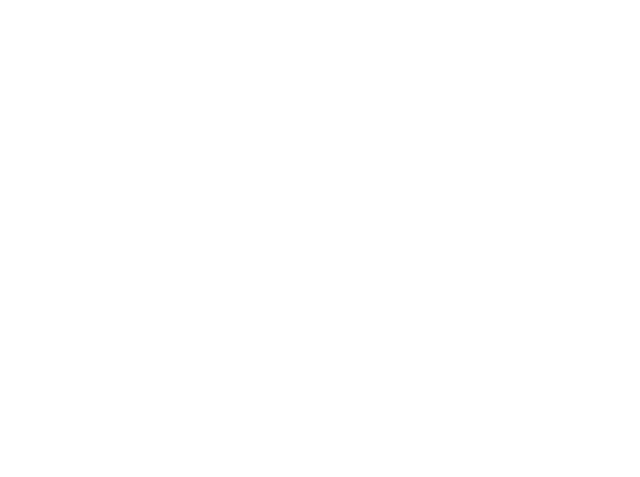
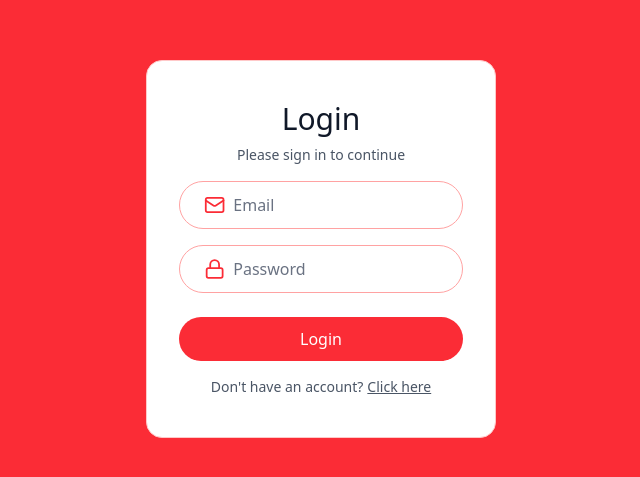
Before and after one commit to Kailashk-26/Gigflow, a React app in the folder Frontend/: page /state in a window 1280 px wide. Before the commit this address had no page. Shown: the part 151-628 px from the top of the page, without its empty margins (319-959 px from the left). Built offline with nearby package versions, Linux system fonts and the light colour scheme; the HTML template or start-up script is replaced by a standard one.

Commit message:
login page created

```diff
--- a/Frontend/src/App.jsx
+++ b/Frontend/src/App.jsx
@@ -1,3 +1,4 @@
+import Login from "./components/Login";
 import Home from "./pages/Home"
 import { Route, Routes } from "react-router-dom";
 
@@ -6,6 +7,7 @@
     <>
       <Routes>
         <Route path='/' element={<Home/>}/>
+        <Route path='/state' element={<Login/>}/>
       </Routes>
     </>
   )
--- a/Frontend/src/components/Login.jsx
+++ b/Frontend/src/components/Login.jsx
@@ -0,0 +1,140 @@
+import { Lock, MailIcon, User2Icon } from "lucide-react";
+import { useState } from "react";
+import { useSearchParams } from "react-router-dom";
+
+const Login = () => {
+  const [searchParams, setSearchParams] = useSearchParams();
+  const state = searchParams.get("state") || "login";
+
+  const [formData, setFormData] = useState({
+    name: "",
+    email: "",
+    password: "",
+  });
+
+  const handleSubmit = (e) => {
+    e.preventDefault();
+    console.log(state, formData);
+  };
+
+  const handleChange = (e) => {
+    const { name, value } = e.target;
+    setFormData((prev) => ({ ...prev, [name]: value }));
+  };
+
+  return (
+    <div
+      className={`min-h-screen flex items-center justify-center px-4 transition-colors duration-300 ${
+        state === "login" ? "bg-red-500" : "bg-white"
+      }`}
+    >
+      <form
+        onSubmit={handleSubmit}
+        className={`w-87.5 text-center rounded-2xl px-8 border transition-colors duration-300 ${
+          state === "login"
+            ? "bg-white border-red-200"
+            : "bg-red-500 border-red-400"
+        }`}
+      >
+        <h1
+          className={`text-3xl mt-10 font-medium ${
+            state === "login" ? "text-gray-900" : "text-white"
+          }`}
+        >
+          {state === "login" ? "Login" : "Sign up"}
+        </h1>
+
+        <p
+          className={`text-sm mt-2 ${
+            state === "login" ? "text-gray-600" : "text-red-100"
+          }`}
+        >
+          Please sign in to continue
+        </p>
+
+        {/* Name (Register only) */}
+        {state !== "login" && (
+          <div className="flex items-center mt-6 w-full bg-white border border-red-300 h-12 rounded-full overflow-hidden pl-6 gap-2">
+            <User2Icon className="text-red-500" />
+            <input
+              type="text"
+              name="name"
+              placeholder="Name"
+              className="w-full bg-transparent text-gray-800 placeholder-gray-500 outline-none"
+              value={formData.name}
+              onChange={handleChange}
+              required
+            />
+          </div>
+        )}
+
+       <div
+          className={`flex items-center w-full mt-4 h-12 rounded-full overflow-hidden pl-6 gap-2 border ${
+            state === "login"
+              ? "bg-white border-red-300"
+              : "bg-white border-red-300"
+          }`}
+        >
+          <MailIcon className="text-red-500" />
+          <input
+            type="email"
+            name="email"
+            placeholder="Email"
+            className="w-full bg-transparent text-gray-800 placeholder-gray-500 outline-none"
+            value={formData.email}
+            onChange={handleChange}
+            required
+          />
+        </div>
+
+        <div
+          className={`flex items-center mt-4 w-full h-12 rounded-full overflow-hidden pl-6 gap-2 border ${
+            state === "login"
+              ? "bg-white border-red-300"
+              : "bg-white border-red-300"
+          }`}
+        >
+          <Lock className="text-red-500" />
+          <input
+            type="password"
+            name="password"
+            placeholder="Password"
+            className="w-full bg-transparent text-gray-800 placeholder-gray-500 outline-none"
+            value={formData.password}
+            onChange={handleChange}
+            required
+          />
+        </div>
+
+        <button
+          type="submit"
+          className={`mt-6 w-full h-11 rounded-full transition ${
+            state === "login"
+              ? "bg-red-500  text-white hover:bg-red-400"
+              : "bg-white text-red-600 hover:bg-red-50"
+          }`}
+        >
+          {state === "login" ? "Login" : "Sign up"}
+        </button>
+
+        <p
+          onClick={() =>
+            setSearchParams({
+              state: state === "login" ? "register" : "login",
+            })
+          }
+          className={`text-sm mt-4 mb-10 cursor-pointer ${
+            state === "login" ? "text-gray-600" : "text-red-100"
+          }`}
+        >
+          {state === "login"
+            ? "Don't have an account?"
+            : "Already have an account?"}
+          <span className="ml-1 underline">Click here</span>
+        </p>
+      </form>
+    </div>
+  );
+};
+
+export default Login;
--- a/Frontend/src/components/Navbar.jsx
+++ b/Frontend/src/components/Navbar.jsx
@@ -29,7 +29,7 @@
                 {/* logo */}
                 <div className="flex items-center gap-4">
                     <Search onClick={()=>!setSearchBar} className={`h-6 w-6 text-white transition-all duration-500 ${isScrolled ? "invert" : ""}`}/>
-                    <button onClick={()=>navigate('/state?=login')} className={`px-8 py-2.5 rounded-full ml-4 transition-all duration-500 ${isScrolled ? "text-white bg-black" : "bg-white text-black"}`}>
+                    <button onClick={()=>navigate('/state?')} className={`px-8 py-2.5 rounded-full ml-4 transition-all duration-500 ${isScrolled ? "text-white bg-black" : "bg-white text-black"}`}>
                         Login
                     </button>
                 </div>
--- /dev/null
+++ b/Frontend/src/constant.js
@@ -0,0 +1,73 @@
+// constant.js
+
+export const users = [
+  {
+    id: "u1",
+    name: "Vikram",
+    email: "vikram@example.com",
+    password: "hashed_password_123"
+  },
+  {
+    id: "u2",
+    name: "Arjun",
+    email: "arjun@example.com",
+    password: "hashed_password_456"
+  },
+  {
+    id: "u3",
+    name: "Sneha",
+    email: "sneha@example.com",
+    password: "hashed_password_789"
+  }
+];
+
+export const gigs = [
+  {
+    id: "g1",
+    title: "Build a Portfolio Website",
+    description: "Need a responsive portfolio website using React",
+    budget: 8000,
+    ownerId: "u1",
+    status: "open"
+  },
+  {
+    id: "g2",
+    title: "E-commerce Backend API",
+    description: "Create REST APIs using Node.js and MongoDB",
+    budget: 15000,
+    ownerId: "u2",
+    status: "assigned"
+  },
+  {
+    id: "g3",
+    title: "UI Design for Mobile App",
+    description: "Design modern UI screens using Figma",
+    budget: 6000,
+    ownerId: "u3",
+    status: "open"
+  }
+];
+
+export const bids = [
+  {
+    id: "b1",
+    gigId: "g1",
+    freelancerId: "u2",
+    message: "I can complete this within 5 days with clean UI.",
+    status: "pending"
+  },
+  {
+    id: "b2",
+    gigId: "g1",
+    freelancerId: "u3",
+    message: "Experienced in React portfolios, ready to start.",
+    status: "hired"
+  },
+  {
+    id: "b3",
+    gigId: "g2",
+    freelancerId: "u1",
+    message: "I have built similar APIs before.",
+    status: "rejected"
+  }
+];
```
